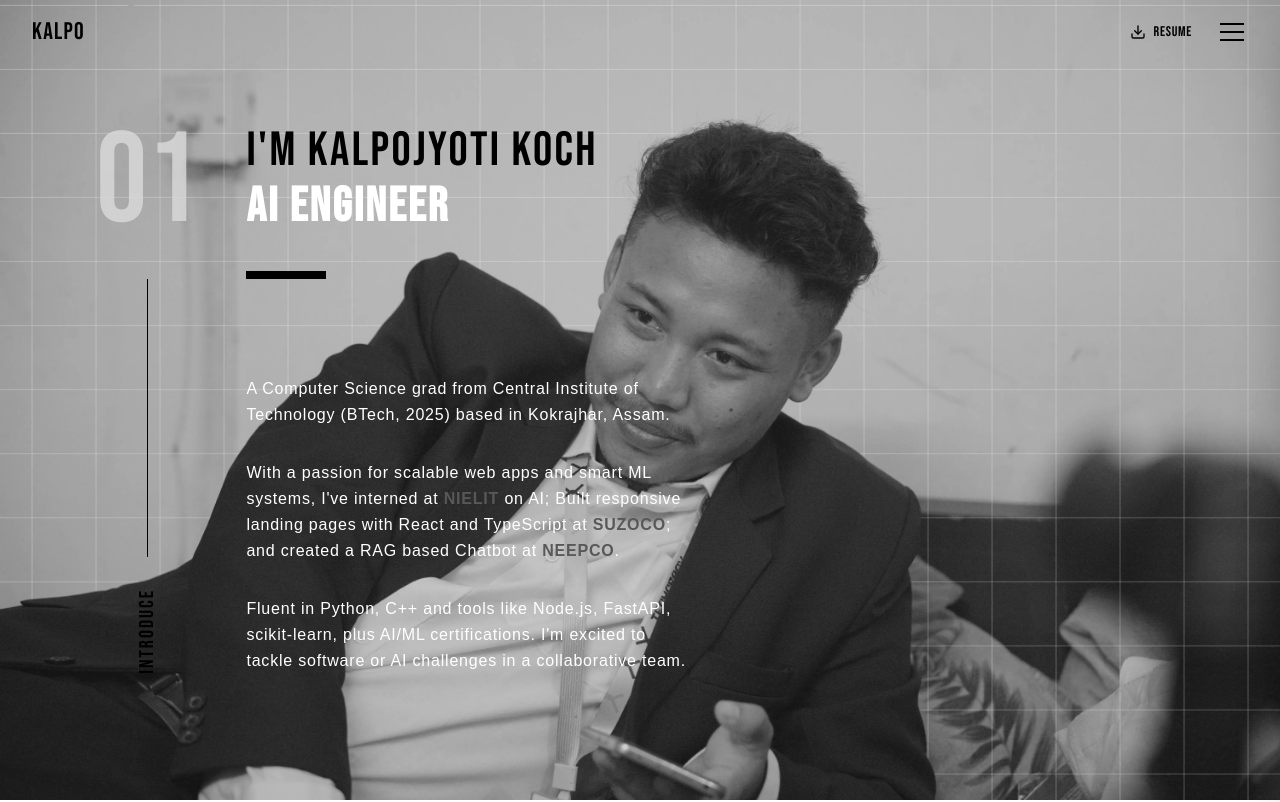
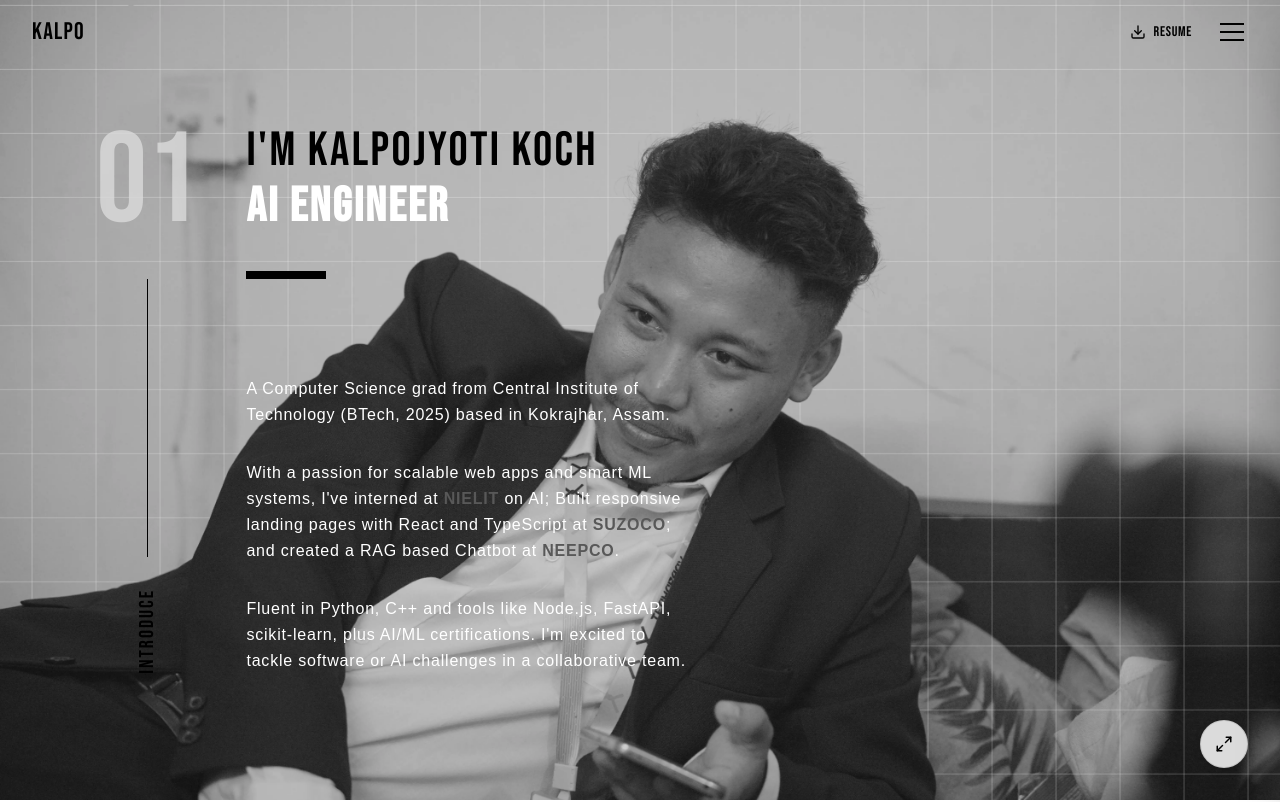
Before and after one commit to kalpokoch/MyPortfolio-25, a React (Vite) app: page / in a window 1280 px wide. Shown: the top 802 px of the page. Built offline with nearby package versions, Linux system fonts and the light colour scheme; a web font is replaced by a local one.

Commit message:
fullscreen button added

```diff
--- a/package.json
+++ b/package.json
@@ -12,6 +12,7 @@
   "dependencies": {
     "class-variance-authority": "^0.7.1",
     "clsx": "^2.1.1",
+    "framer-motion": "^12.23.24",
     "lenis": "^1.3.11",
     "lucide-react": "^0.542.0",
     "motion": "^12.23.12",
--- a/src/components/Header.tsx
+++ b/src/components/Header.tsx
@@ -1,6 +1,6 @@
 import React, { useState, useEffect } from 'react';
-import { Home, Briefcase, Folder, Code, Mail, Download } from 'lucide-react';
-
+import { Home, Briefcase, Folder, Code, Mail, Download, Maximize2, Minimize2 } from 'lucide-react';
+import { motion, useMotionValue } from 'framer-motion';
 
 interface NavItem {
   id: string;
@@ -8,13 +8,11 @@ interface NavItem {
   number: string;
 }
 
-
 interface HeaderProps {
   currentSection?: string;
   onSectionChange?: (sectionId: string) => void;
   disableSnap?: (duration?: number) => void;
 }
-
 
 const iconMap: Record<string, React.ElementType> = {
   '01': Home,
@@ -24,7 +22,6 @@ const iconMap: Record<string, React.ElementType> = {
   '05': Mail,
 };
 
-
 const Header: React.FC<HeaderProps> = ({
   currentSection = '01',
   onSectionChange,
@@ -32,7 +29,11 @@ const Header: React.FC<HeaderProps> = ({
 }) => {
   const [isMenuOpen, setIsMenuOpen] = useState(false);
   const [isAtTop, setIsAtTop] = useState(true);
+  const [isFullscreen, setIsFullscreen] = useState(false);
+  const [isButtonDisabled, setIsButtonDisabled] = useState(false);
 
+  const y = useMotionValue(window.innerHeight - 80);
+  const x = useMotionValue(window.innerWidth - 80);
 
   const navItems: NavItem[] = [
     { id: '01', label: 'INTRODUCE', number: '01' },
@@ -42,11 +43,9 @@ const Header: React.FC<HeaderProps> = ({
     { id: '05', label: 'CONTACT', number: '05' }
   ];
 
-
   const toggleMenu = () => {
     setIsMenuOpen(!isMenuOpen);
   };
-
 
   const handleNavClick = (sectionId: string) => {
     console.log(`Navigating to section: ${sectionId}`);
@@ -60,7 +59,6 @@ const Header: React.FC<HeaderProps> = ({
       '04': 'EDUCATION',
       '05': 'CONTACT'
     };
-
 
     const elementId = sectionMap[sectionId];
     console.log(`Looking for element with ID: ${elementId}`);
@@ -87,11 +85,9 @@ const Header: React.FC<HeaderProps> = ({
       }
     }
 
-
     onSectionChange?.(sectionId);
     setIsMenuOpen(false);
   };
-
 
   const handleResumeDownload = () => {
     const link = document.createElement('a');
@@ -102,6 +98,37 @@ const Header: React.FC<HeaderProps> = ({
     document.body.removeChild(link);
   };
 
+  const toggleFullscreen = async () => {
+    try {
+      if (!document.fullscreenElement) {
+        await document.documentElement.requestFullscreen();
+      } else {
+        await document.exitFullscreen();
+      }
+    } catch (err) {
+      console.error('Fullscreen toggle failed:', err);
+    }
+  };
+
+  // Monitor button position and disable if in header area
+  useEffect(() => {
+    const unsubscribeY = y.on('change', (latest) => {
+      // Header height is approximately 72px (py-4 = 16px top + 16px bottom + content)
+      const headerHeight = 72;
+      const buttonRadius = 24; // Half of button size (48px / 2)
+
+      // Disable if button center is in header area
+      if (latest + buttonRadius < headerHeight) {
+        setIsButtonDisabled(true);
+      } else {
+        setIsButtonDisabled(false);
+      }
+    });
+
+    return () => {
+      unsubscribeY();
+    };
+  }, [y]);
 
   useEffect(() => {
     const handleScroll = () => {
@@ -109,11 +136,27 @@ const Header: React.FC<HeaderProps> = ({
       setIsAtTop(scrollPosition < 50);
     };
 
-
     window.addEventListener('scroll', handleScroll);
     return () => window.removeEventListener('scroll', handleScroll);
   }, []);
 
+  useEffect(() => {
+    const onFullscreenChange = () => {
+      setIsFullscreen(Boolean(document.fullscreenElement));
+    };
+
+    document.addEventListener('fullscreenchange', onFullscreenChange);
+    document.addEventListener('webkitfullscreenchange', onFullscreenChange);
+    document.addEventListener('mozfullscreenchange', onFullscreenChange);
+    document.addEventListener('MSFullscreenChange', onFullscreenChange);
+
+    return () => {
+      document.removeEventListener('fullscreenchange', onFullscreenChange);
+      document.removeEventListener('webkitfullscreenchange', onFullscreenChange);
+      document.removeEventListener('mozfullscreenchange', onFullscreenChange);
+      document.removeEventListener('MSFullscreenChange', onFullscreenChange);
+    };
+  }, []);
 
   useEffect(() => {
     const handleScroll = () => {
@@ -125,7 +168,6 @@ const Header: React.FC<HeaderProps> = ({
         '05': 'CONTACT'
       };
 
-
       const sections = Object.entries(sectionMap)
         .map(([id, elementId]) => ({
           id,
@@ -133,12 +175,9 @@ const Header: React.FC<HeaderProps> = ({
         }))
         .filter(section => section.element);
 
-
       if (sections.length === 0) return;
 
-
       const scrollPosition = window.scrollY + (window.innerHeight / 2);
-
 
       for (let i = sections.length - 1; i >= 0; i--) {
         const section = sections[i];
@@ -151,14 +190,11 @@ const Header: React.FC<HeaderProps> = ({
       }
     };
 
-
     window.addEventListener('scroll', handleScroll);
     handleScroll();
 
-
     return () => window.removeEventListener('scroll', handleScroll);
   }, [currentSection, onSectionChange]);
-
 
   return (
     <>
@@ -173,7 +209,6 @@ const Header: React.FC<HeaderProps> = ({
           >
             KALPO
           </div>
-
 
           {/* Right side - Resume button and Hamburger menu */}
           <div className={`flex items-center ml-auto transition-all duration-300 ${
@@ -201,7 +236,6 @@ const Header: React.FC<HeaderProps> = ({
               </span>
             </button>
 
-
             {/* Hamburger Menu Button */}
             <button
               onClick={toggleMenu}
@@ -228,7 +262,6 @@ const Header: React.FC<HeaderProps> = ({
         </div>
       </header>
 
-
       {/* Overlay (desktop/tablet only) */}
       <div
         className={`hidden md:block fixed inset-0 bg-black bg-opacity-50 z-[90] transition-opacity duration-300 ease-in-out ${
@@ -236,7 +269,6 @@ const Header: React.FC<HeaderProps> = ({
         }`}
         onClick={toggleMenu}
       />
-
 
       {/* Side Navigation Menu (desktop/tablet only) */}
       <nav
@@ -268,7 +300,6 @@ const Header: React.FC<HeaderProps> = ({
                   {item.number}
                 </div>
 
-
                 <div
                   className={`w-px h-16 transition-all duration-300 ${
                     currentSection === item.id
@@ -276,7 +307,6 @@ const Header: React.FC<HeaderProps> = ({
                       : 'bg-black opacity-60 group-hover:opacity-100'
                   }`}
                 />
-
 
                 <div
                   className={`text-lg font-medium font-bebas tracking-widest transition-all duration-300 ${
@@ -294,7 +324,6 @@ const Header: React.FC<HeaderProps> = ({
                 </div>
               </div>
 
-
               <div
                 className={`mt-4 h-0.5 bg-black transition-all duration-300 ease-in-out ${
                   currentSection === item.id
@@ -307,6 +336,50 @@ const Header: React.FC<HeaderProps> = ({
         </div>
       </nav>
 
+      {/* Freely Draggable Circular Fullscreen Button (desktop/tablet only) */}
+      <motion.button
+        onClick={toggleFullscreen}
+        drag
+        dragMomentum={true}
+        dragElastic={0}
+        dragTransition={{
+          power: 0.3,
+          timeConstant: 300,
+          min: 0,
+          max: Infinity
+        }}
+        whileHover={!isButtonDisabled ? { scale: 1.1 } : {}}
+        whileTap={!isButtonDisabled ? { scale: 0.95 } : {}}
+        style={{
+          x,
+          y,
+          pointerEvents: isButtonDisabled ? 'none' : 'auto'
+        }}
+        className={`hidden md:flex fixed top-0 left-0 z-[80]
+                   w-12 h-12 rounded-full
+                   bg-[#DBDBDB]
+                   border border-black/10
+                   text-black
+                   items-center justify-center
+                   transition-all duration-200
+                   shadow-[0_2px_8px_rgba(0,0,0,0.12)]
+                   ${!isButtonDisabled
+                     ? 'hover:bg-[#C5C5C5] hover:shadow-[0_4px_12px_rgba(0,0,0,0.16)] cursor-grab active:cursor-grabbing'
+                     : 'opacity-30 cursor-default'
+                   }`}
+        aria-label={isFullscreen ? 'Exit Fullscreen' : 'Enter Fullscreen'}
+        title={isButtonDisabled
+          ? 'Button disabled in header area'
+          : (isFullscreen ? 'Exit Fullscreen (Drag to move)' : 'Enter Fullscreen (Drag to move)')
+        }
+        disabled={isButtonDisabled}
+      >
+        {isFullscreen ? (
+          <Minimize2 size={18} strokeWidth={2} />
+        ) : (
+          <Maximize2 size={18} strokeWidth={2} />
+        )}
+      </motion.button>
 
       {/* Mobile bottom navigation (mobile only) */}
       <nav
@@ -373,5 +446,4 @@ const Header: React.FC<HeaderProps> = ({
   );
 };
 
-
 export default Header;
```
Also changed, not shown: 1 other file (tests, documents, lock files or other folders).
